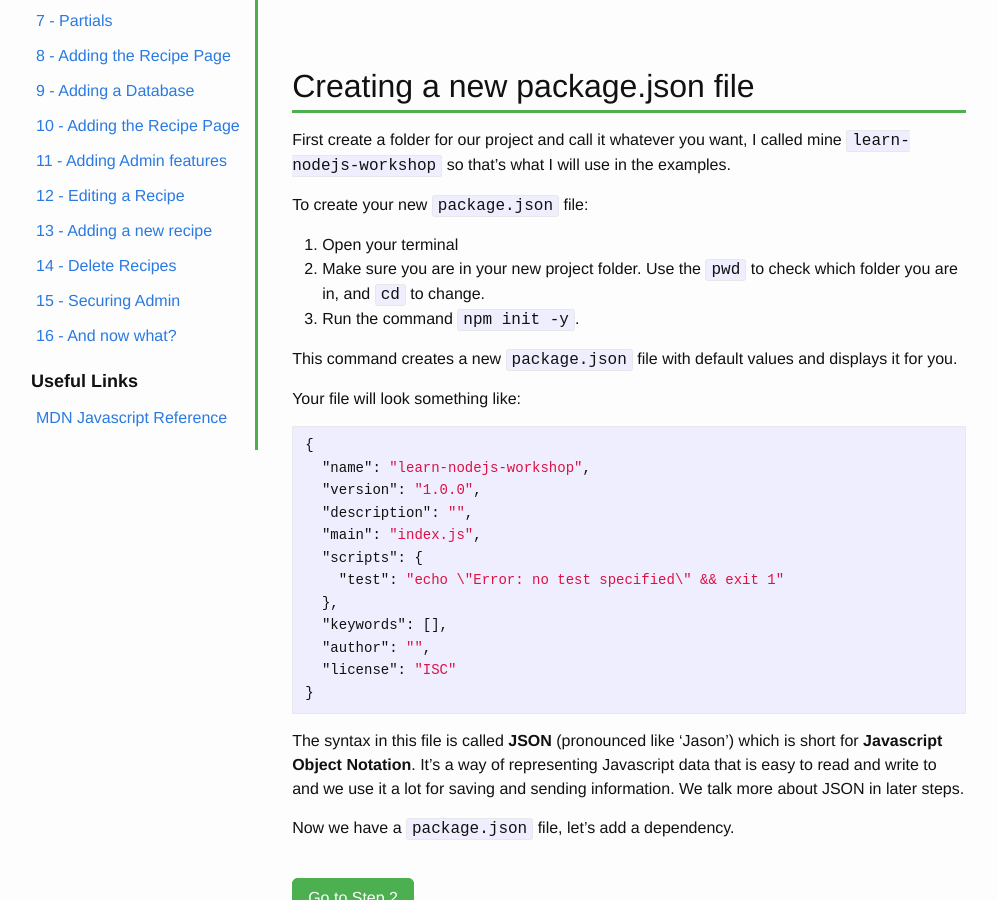
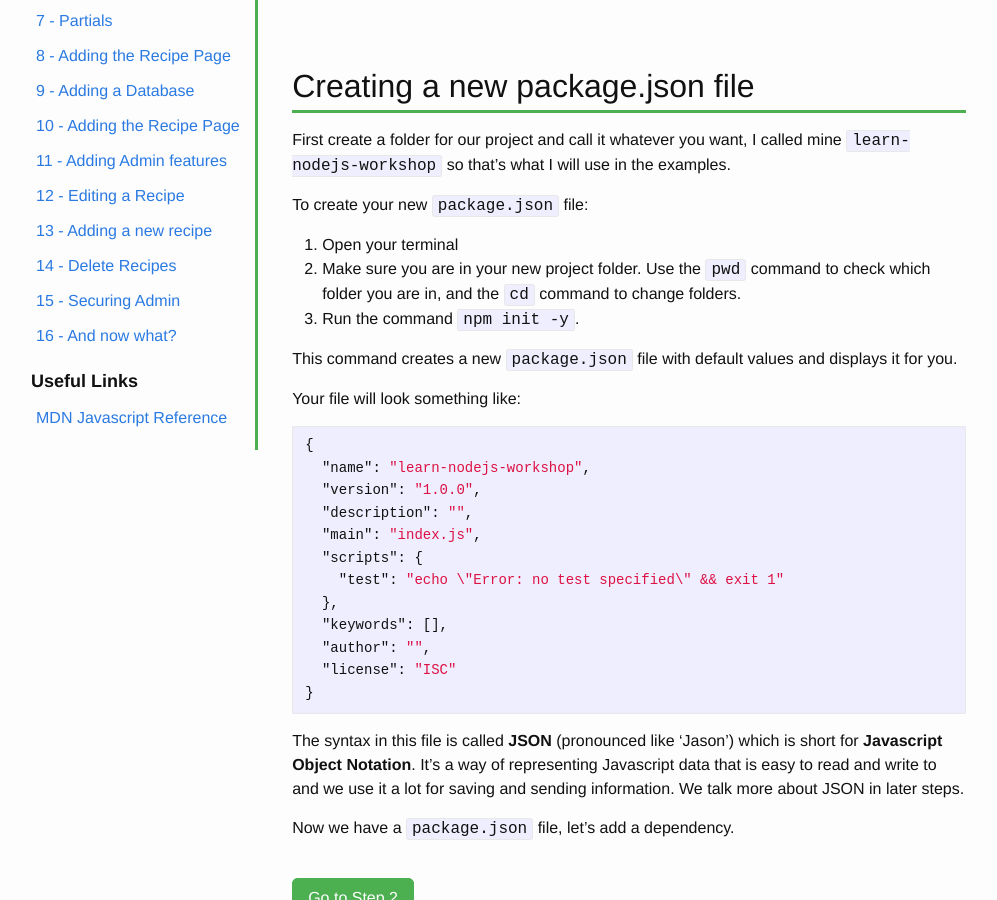
Before and after one commit to muses-code-js/learn-nodejs, a Jekyll site: the page built from _steps/step1-setup-project.markdown, in a window 1280 px wide and 900 px high, scrolled down 442 px. Shown: the whole window, without its empty margins (137-1134 px from the left). Built offline with Jekyll 4.4.1, drawn with Linux system fonts in a browser that asks for light colours; nearby versions of some CDN libraries.

Commit message:
Specify pwd and cd as commands

```diff
--- a/_steps/step1-setup-project.markdown
+++ b/_steps/step1-setup-project.markdown
@@ -19,7 +19,7 @@ First create a folder for our project and call it whatever you want, I called mi
 To create your new `package.json` file:
 
 1. Open your terminal
-2. Make sure you are in your new project folder.  Use the `pwd` to check which folder you are in, and `cd` to change.
+2. Make sure you are in your new project folder.  Use the `pwd` command to check which folder you are in, and the `cd` command to change folders.
 3. Run the command `npm init -y`.
 
 This command creates a new `package.json` file with default values and displays it for you.
```
